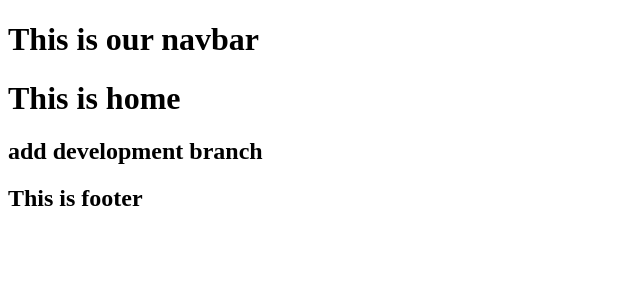
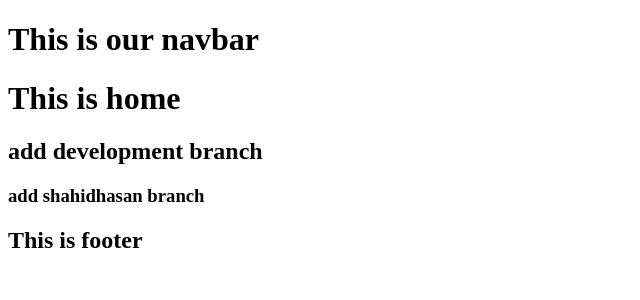
Before and after one commit to webcodesky/webcodesky-react, a React (Vite) app: page / in a window 1280 px wide. Shown: the top 300 px of the page, without its empty margins (0-640 px from the left). Built offline with nearby package versions, Linux system fonts and the light colour scheme.

Commit message:
add shahidhasan branch

```diff
--- a/src/Pages/Home/Home/Home.jsx
+++ b/src/Pages/Home/Home/Home.jsx
@@ -3,6 +3,7 @@ const Home = () => {
     <div>
       <h1>This is home </h1>
       <h2>add development branch</h2>
+      <h3>add shahidhasan branch</h3>
     </div>
   );
 };
```
